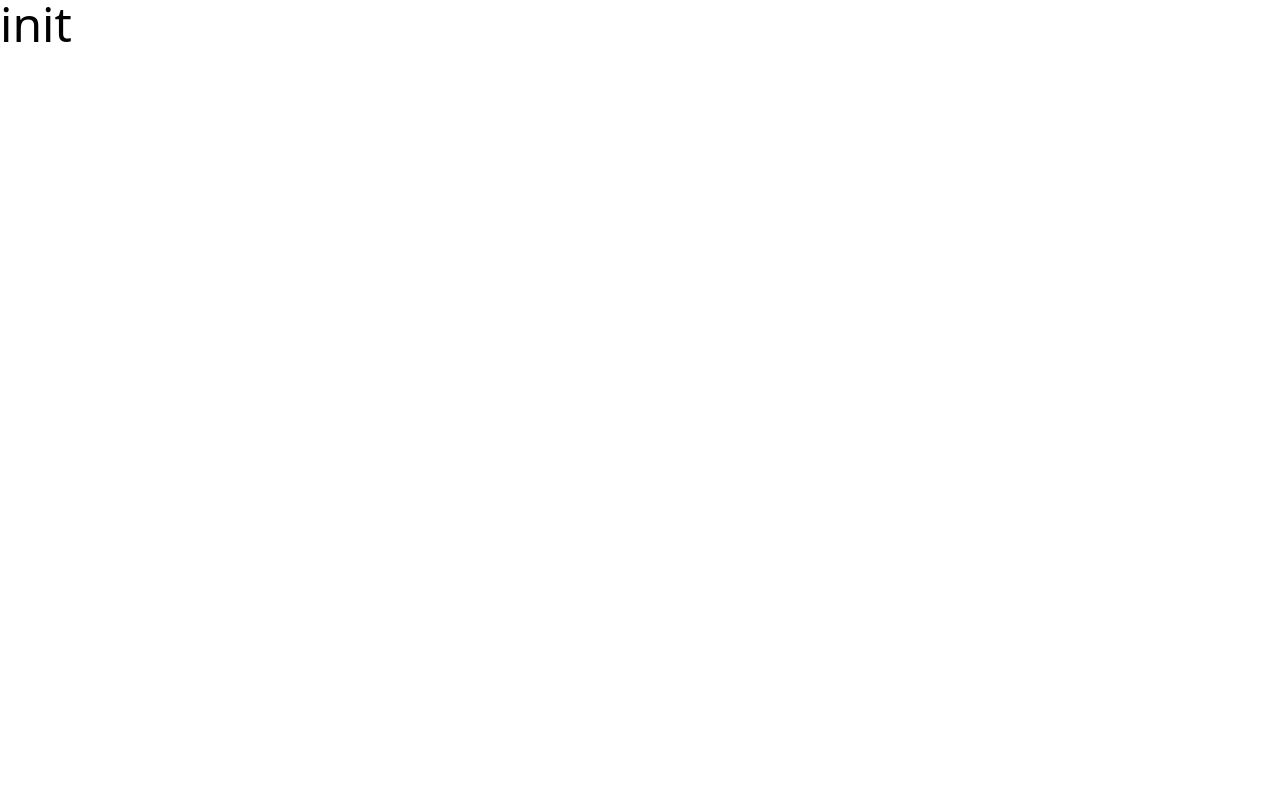
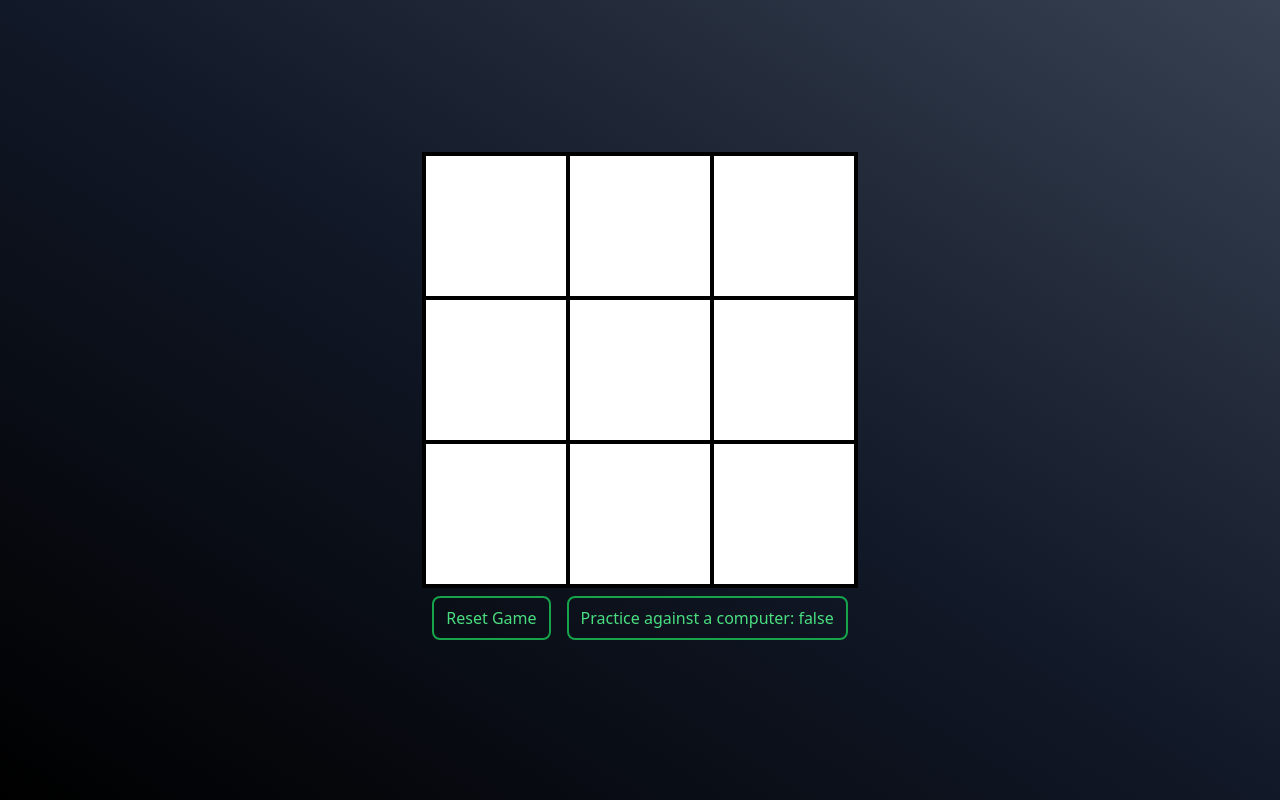
Before and after one commit to weedenrj/tictactoe, a Next.js app in the folder game/: page / in a window 1280 px wide. Built offline with nearby package versions, Linux system fonts and the light colour scheme.

Commit message:
Feature/2hourversion (#1)
* 30 minute version done

* readme changes

* 1 hour time limit

* 2 hour version

* more styles

```diff
--- a/game/next.config.js
+++ b/game/next.config.js
@@ -18,5 +18,5 @@ module.exports = {
     formats: ['image/webp']
   },
   reactStrictMode: true,
-  swcMinify: true,
+  swcMinify: false,
 }
--- a/game/pages/index.tsx
+++ b/game/pages/index.tsx
@@ -1,12 +1,187 @@
-import type { NextPage } from 'next'
-import Head from 'next/head'
-import Image from 'next/image'
+import type { NextPage } from "next";
+import { useState, useEffect } from "react";
 
+/**
+ * @author Rob Weeden
+ * @date 7/14/2022
+ * @brief A Tic-Tact-Toe game build with NextJS, TailwindCSS, Typescript and including preact.
+ *        This is typically what I install in every project.
+ *
+ * ? 2 hour version - I actually only spend 1h 20min on this before I ran out of ideas.
+ *
+ * @returns The full game in a web page
+ */
+const Home: NextPage = () => {
+  const [board, setBoard] = useState(["", "", "", "", "", "", "", "", ""]);
+  const [xGoes, setXGoes] = useState(true);
+  const [winner, setWinner] = useState("");
+  const [cpuPlayer, setCpuPlayer] = useState(false);
+  const [isTie, setIsTie] = useState(false);
 
-const Home: NextPage = () => {
+  function playGame(symbol: string, key: number) {
+    if (!winner) {
+      let boardCopy = [...board]; // reference variables cost me 3 minutes 🙄
+
+      if (symbol == "") {
+        if (xGoes) {
+          boardCopy[key] = "X";
+          setBoard(boardCopy);
+        } else {
+          boardCopy[key] = "O";
+          setBoard(boardCopy);
+        }
+        setXGoes(!xGoes);
+      }
+    }
+  }
+
+  function computerTurn() {
+    let num = Math.floor(Math.random() * 9);
+    let boardCopy = [...board];
+    while (boardCopy[num] != "") {
+      num = Math.floor(Math.random() * 9);
+    }
+    boardCopy[num] = "O";
+    setBoard(boardCopy);
+    setXGoes(!xGoes);
+  }
+
+  function reset() {
+    setBoard(["", "", "", "", "", "", "", "", ""]);
+  }
+
+  function checkWinner() {
+    const winningCombos = [
+      [0, 1, 2],
+      [3, 4, 5],
+      [6, 7, 8],
+      [0, 3, 6],
+      [1, 4, 7],
+      [2, 5, 8],
+      [0, 4, 8],
+      [2, 4, 6],
+    ];
+
+    winningCombos.forEach((line) => {
+      const [a, b, c] = line;
+      if (board[a] && board[b] === board[a] && board[c] === board[a]) {
+        setWinner(board[a]);
+      }
+    });
+
+    if (!winner) {
+      checkTie();
+    }
+  }
+
+  function checkTie() {
+    let hasEmptySpaces = false;
+    board.forEach((element) => {
+      if (element === "") {
+        hasEmptySpaces = true;
+      }
+    });
+    if (!hasEmptySpaces) {
+      setIsTie(true);
+    }
+  }
+
+  function startNewGame() {
+    setBoard(["", "", "", "", "", "", "", "", ""]);
+    if (winner === "X") {
+      setXGoes(false);
+    } else {
+      setXGoes(true);
+    }
+    setWinner("");
+    setIsTie(false);
+  }
+
+  function restart() {
+    setCpuPlayer(false);
+    reset();
+    setWinner("");
+    setIsTie(false);
+    setXGoes(true);
+  }
+  useEffect(() => {
+    if (!xGoes && cpuPlayer) {
+      computerTurn();
+    }
+  }, [xGoes]);
+
+  useEffect(() => {
+    checkWinner();
+  }, [board]);
+
   return (
-    <div className='text-5xl'>init</div>
-  )
-}
+    <div className="min-w-screen min-h-screen center-screen bg-gradient-to-bl from-gray-700 via-gray-900 to-black">
+      {!winner && !isTie && (
+        <>
+          {/* BOARD */}
+          <div className="grid grid-cols-3 border-2 border-black bg-white">
+            {board.map((symbol, key) => (
+              <button
+                className="w-36 h-36 border-2 border-black text-7xl"
+                onClick={() => playGame(symbol, key)}
+                key={key}
+              >
+                <div
+                  className={`transition ease-in-out duration-1000 hover:scale-125  ${
+                    symbol === "X" ? "text-blue-600" : "text-green-400"
+                  }`}
+                >
+                  {symbol}
+                </div>
+              </button>
+            ))}
+          </div>
 
-export default Home
+          {/* OTHER STUFF */}
+          <div className="flex">
+            <button className="btns" onClick={() => reset()}>
+              Reset Game
+            </button>
+            <button
+              className="btns"
+              onClick={() => {
+                setCpuPlayer(!cpuPlayer);
+                reset();
+                setWinner("");
+                setXGoes(true);
+              }}
+            >
+              Practice against a computer: {String(cpuPlayer)}
+            </button>
+          </div>
+        </>
+      )}
+
+      {winner && (
+        <div className="min-w-screen min-h-screen flex flex-col justify-center items-center">
+          <div className="text-7xl text-green-600 my-2">
+            {winner} Has Won The Game!
+          </div>
+          <button className="btns" onClick={() => startNewGame()}>
+            Play another game?
+          </button>
+        </div>
+      )}
+
+      {isTie && (
+        <div className="min-w-screen min-h-screen flex flex-col justify-center items-center">
+          <div className="text-7xl text-green-600">Tie Game!</div>
+          <button
+            className="btns"
+            onClick={() => {
+              restart();
+            }}
+          >
+            Restart
+          </button>
+        </div>
+      )}
+    </div>
+  );
+};
+export default Home;
--- a/game/styles/globals.css
+++ b/game/styles/globals.css
@@ -1,3 +1,11 @@
 @tailwind base;
 @tailwind components;
 @tailwind utilities;
+
+.btns {
+  @apply m-2 border-2 border-green-600 rounded-lg px-3 py-2 text-green-400 cursor-pointer hover:bg-green-600 hover:text-green-200;
+}
+
+.center-screen {
+  @apply flex flex-col justify-center items-center;
+}
```
Also changed, not shown: 2 other files (tests, documents, lock files or other folders).
